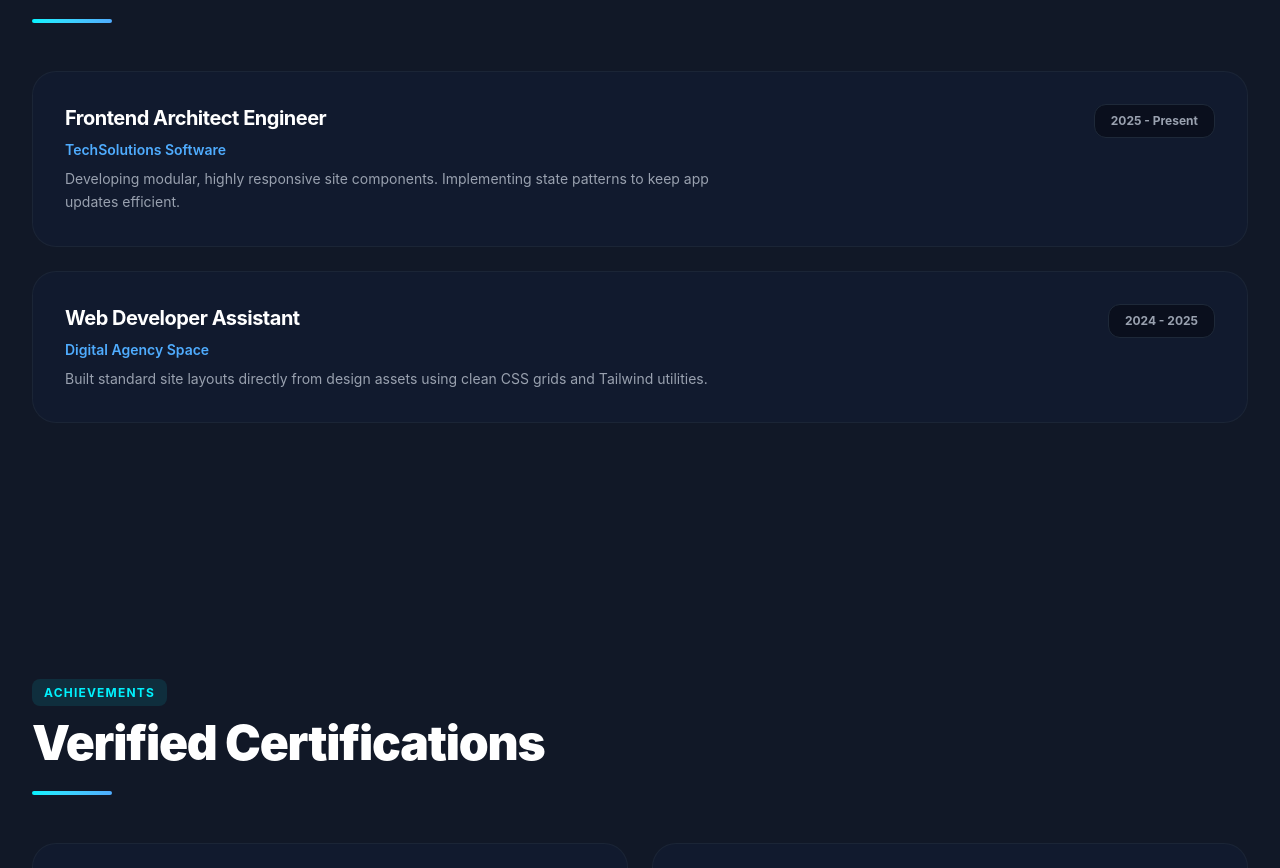
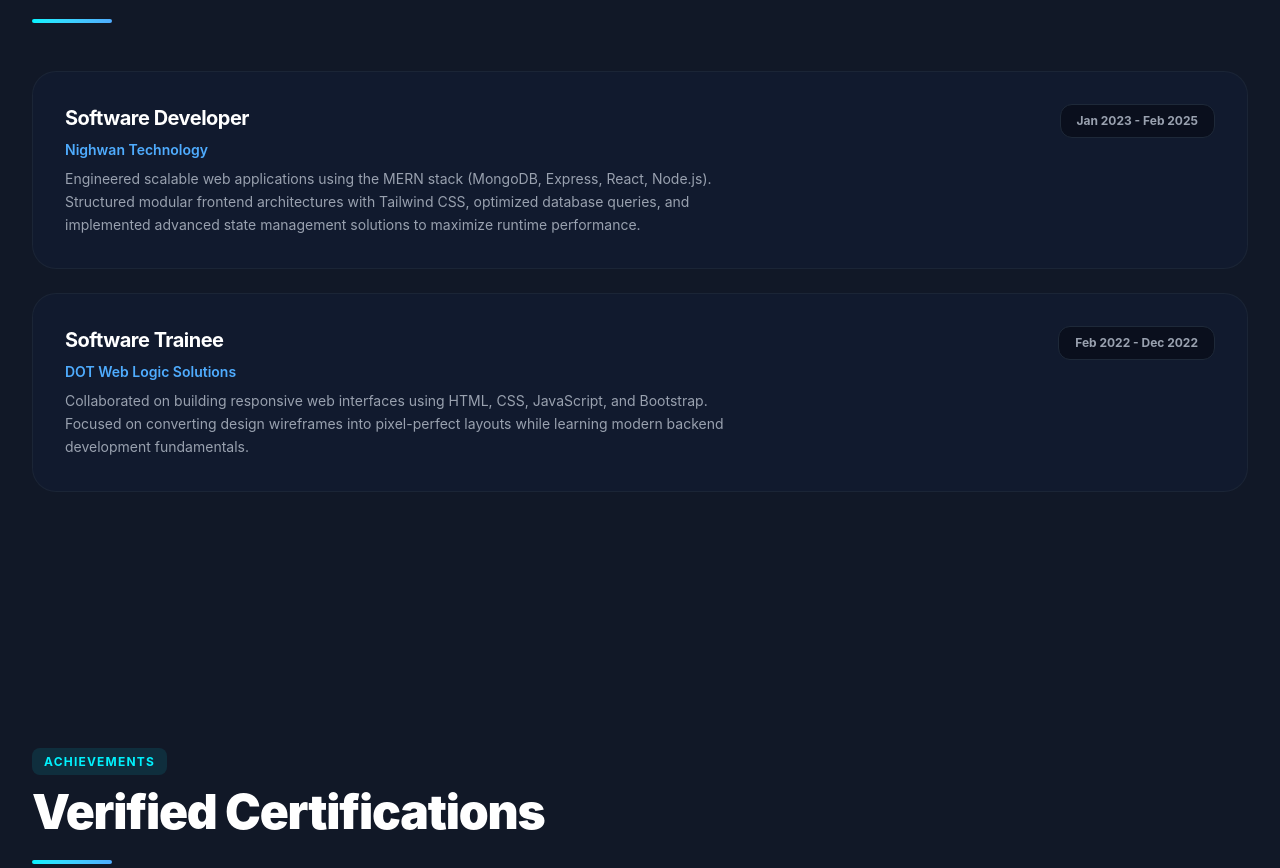
Before and after one commit to abinashshubham/my-portfolio, a React (Vite) app: page / in a window 1280 px wide. Shown: the part 2382-3250 px from the top of the page. Built offline with nearby package versions, Linux system fonts and the light colour scheme.

Commit message:
Refactor: Isolated experience components anchor layout adjustments into Experience.css

```diff
--- a/src/components/Experience.css
+++ b/src/components/Experience.css
@@ -0,0 +1,10 @@
+/* Isolated Architectural Scroll Buffer Offset Map */
+.scroll-target {
+  scroll-margin-top: 120px !important;
+}
+
+/* Enforces layout engine stability when AOS handles first-click page scrolling */
+#experience[data-aos] {
+  scroll-margin-top: 120px !important;
+  transition-property: transform, opacity !important;
+}
--- a/src/components/Experience.jsx
+++ b/src/components/Experience.jsx
@@ -1,18 +1,19 @@
 import React from "react";
+import "./Experience.css";
 
 const Experience = () => {
   const works = [
     {
-      role: "Frontend Architect Engineer",
-      place: "TechSolutions Software",
-      time: "2025 - Present",
-      text: "Developing modular, highly responsive site components. Implementing state patterns to keep app updates efficient.",
+      role: "Software Developer",
+      place: "Nighwan Technology",
+      time: "Jan 2023 - Feb 2025",
+      text: "Engineered scalable web applications using the MERN stack (MongoDB, Express, React, Node.js). Structured modular frontend architectures with Tailwind CSS, optimized database queries, and implemented advanced state management solutions to maximize runtime performance.",
     },
     {
-      role: "Web Developer Assistant",
-      place: "Digital Agency Space",
-      time: "2024 - 2025",
-      text: "Built standard site layouts directly from design assets using clean CSS grids and Tailwind utilities.",
+      role: "Software Trainee",
+      place: "DOT Web Logic Solutions",
+      time: "Feb 2022 - Dec 2022",
+      text: "Collaborated on building responsive web interfaces using HTML, CSS, JavaScript, and Bootstrap. Focused on converting design wireframes into pixel-perfect layouts while learning modern backend development fundamentals.",
     },
   ];
 
```
